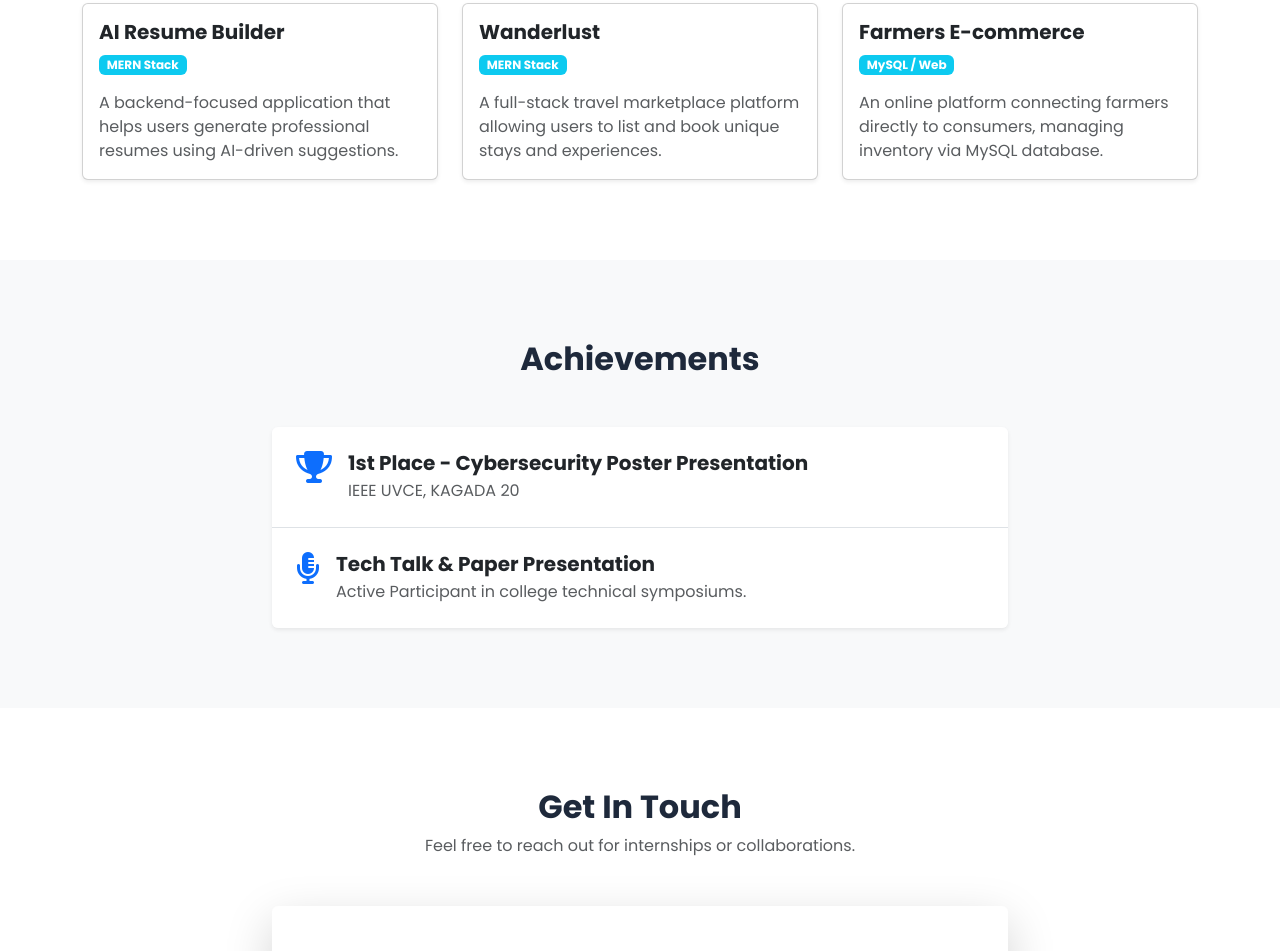
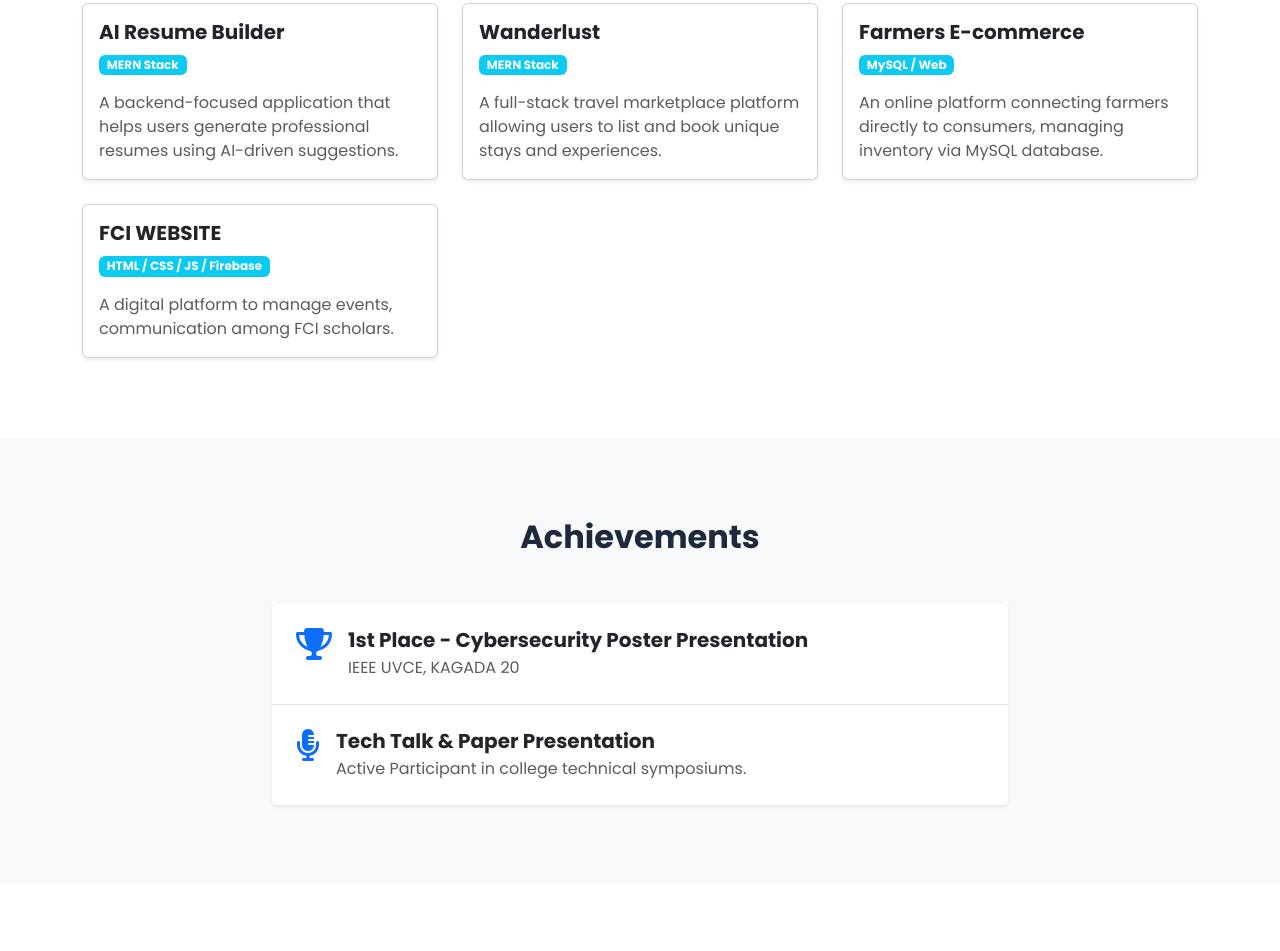
Before and after one commit to divya-murthy26/my-portfoli0, a plain HTML site: page index.html in a window 1280 px wide. Shown: the part 1904-2855 px from the top of the page. Drawn offline with nearby package versions, Linux system fonts and the light colour scheme.

Commit message:
Initial commit - Portfolio website

```diff
--- a/index.html
+++ b/index.html
@@ -178,6 +178,17 @@
                     </div>
                 </div>
 
+                <!-- Project 4 -->
+                <div class="col-md-4 reveal">
+                    <div class="card h-100 shadow-sm project-card">
+                        <div class="card-body">
+                            <h5 class="card-title fw-bold">FCI WEBSITE</h5>
+                            <span class="badge bg-info mb-2">HTML / CSS / JS / Firebase</span>
+                            <p class="card-text text-muted mt-2">A digital platform to manage events, communication among FCI scholars.</p>
+                        </div>
+                    </div>
+                </div>
+
             </div>
         </div>
     </section>
```
